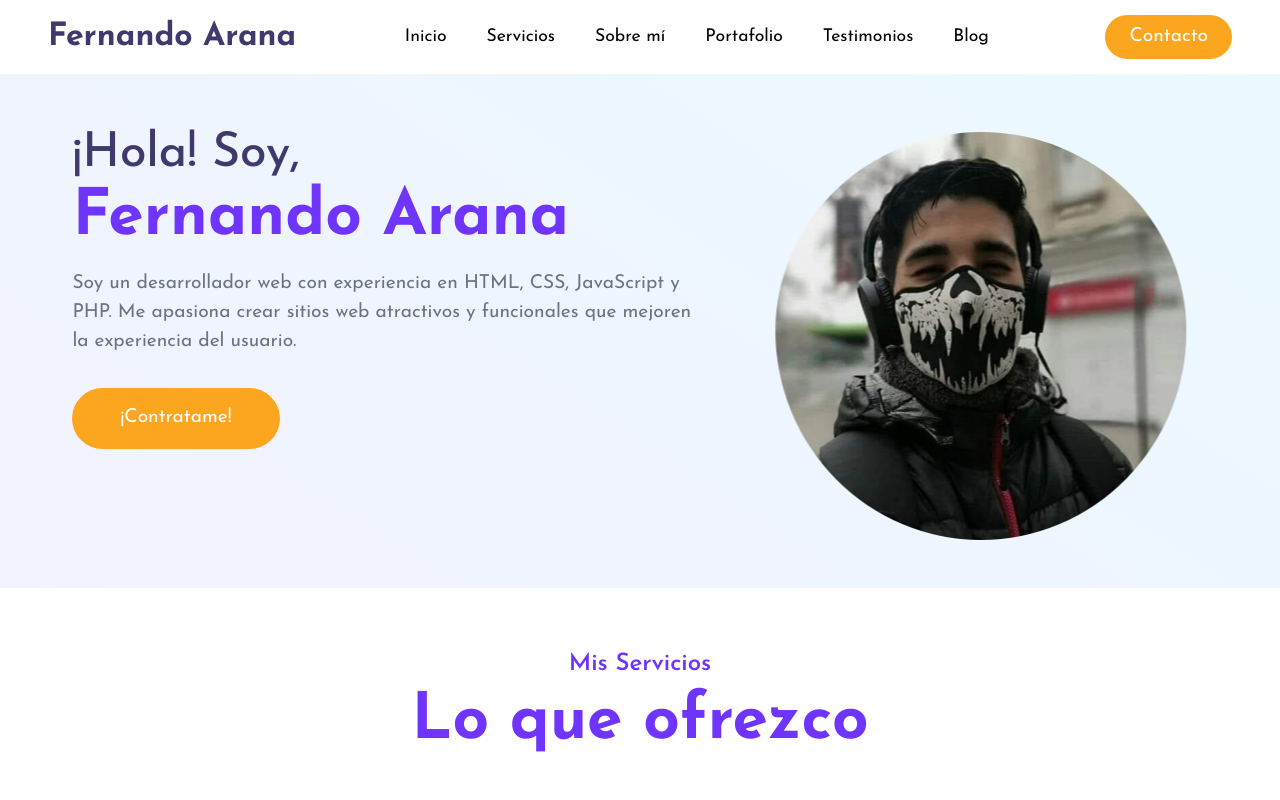
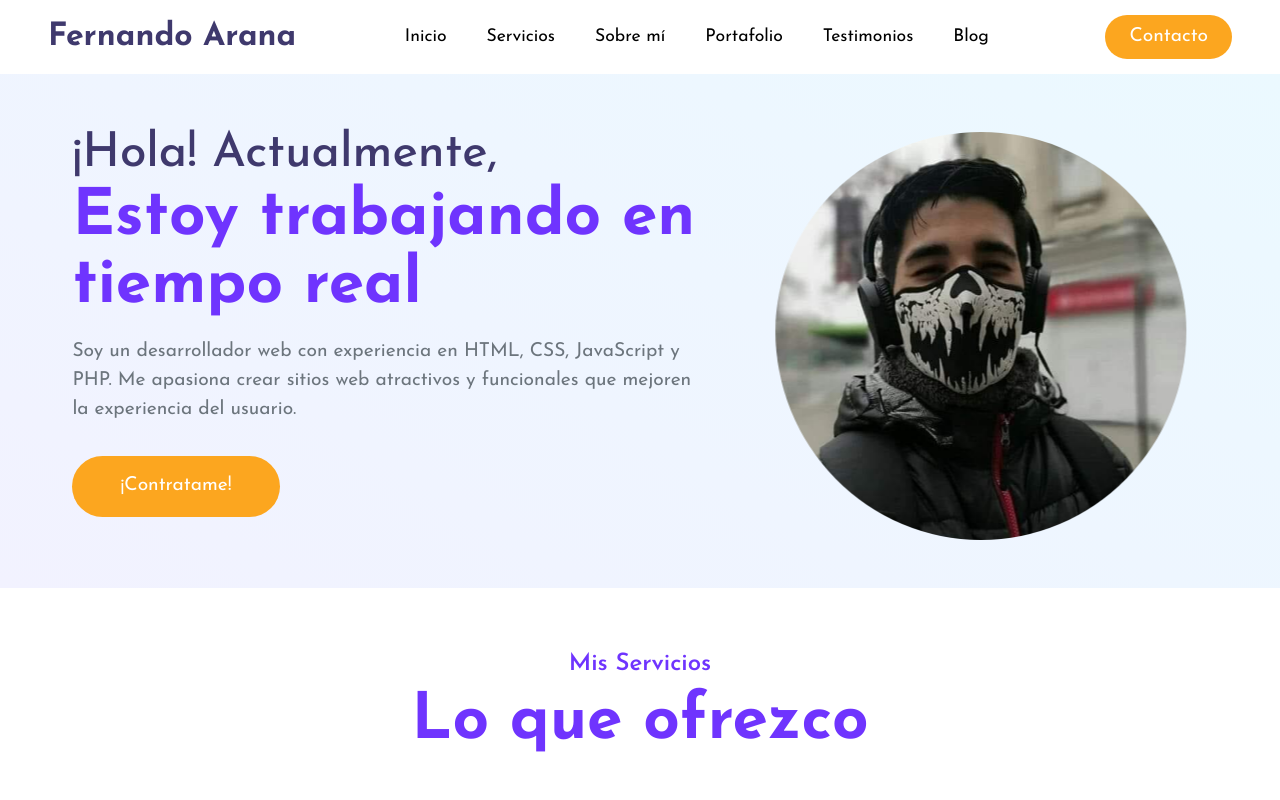
Before and after one commit to WFA08/Fernando-Arana, a plain HTML site: page index.html in a window 1280 px wide. Shown: the top 800 px of the page. Drawn offline with nearby package versions, Linux system fonts and the light colour scheme.

Commit message:
Trabajando en Html

```diff
--- a/index.html
+++ b/index.html
@@ -92,7 +92,7 @@
         <!-- here data-aos is used for adding aos animation  -->
         <div class="col-10 col-md-6 text-center text-md-start" data-aos="slide-right">
           <h2 style="color: #3f396d">
-            ¡Hola! Soy,<br /><span class="c-orange">Fernando Arana</span>
+            ¡Hola! Actualmente,<br /><span class="c-orange">Estoy trabajando en tiempo real</span>
           </h2>
           <p class="text-muted">
             Soy un desarrollador web con experiencia en HTML, CSS, JavaScript y
```
